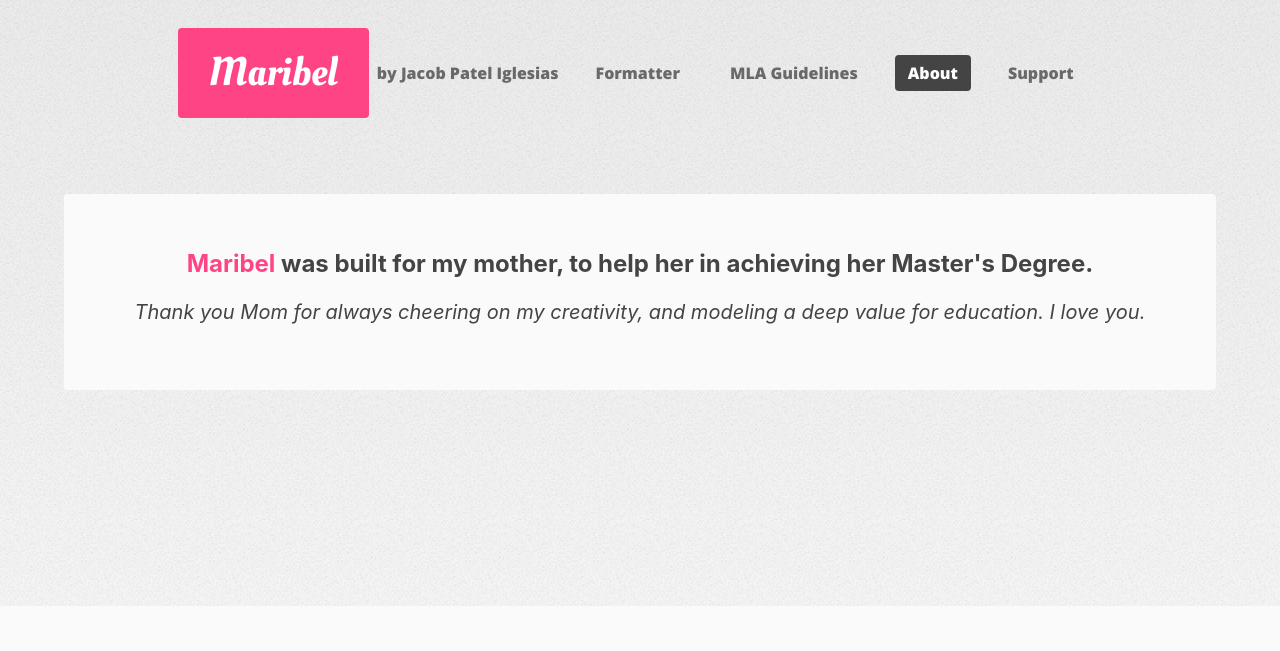
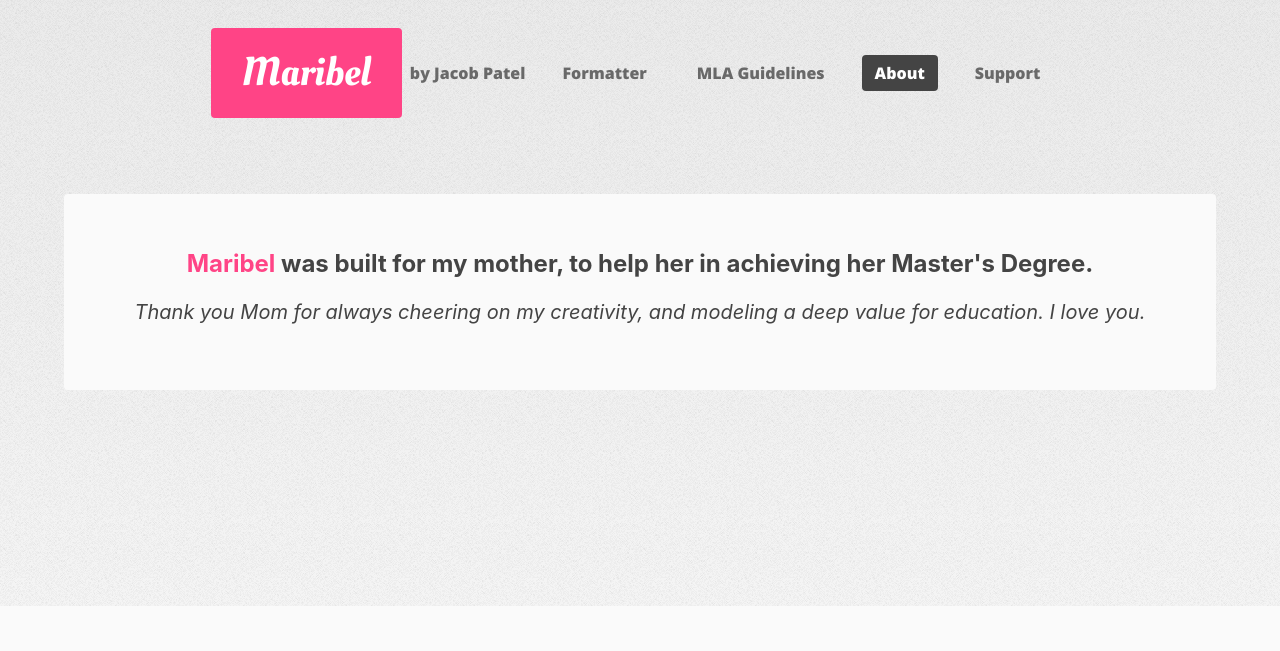
Before and after one commit to ladderdesigns/maribel, a plain HTML site: page about.html in a window 1280 px wide. Shown: the top 651 px of the page. Drawn offline with nearby package versions, Linux system fonts and the light colour scheme.

Commit message:
minor edits on about.html

```diff
--- a/about.html
+++ b/about.html
@@ -32,7 +32,7 @@
 								<a class="button is-danger is-size-4 is-centered-mobile" id="titleLogo"
 									onclick="location.href='index.html'"><span> Maribel </span></a>
 								<span class="navSelect is-size-7-mobile" id="titleName"
-									style="margin-bottom: 0.5rem;">by Jacob Patel Iglesias
+									style="margin-bottom: 0.5rem;">by Jacob Patel
 								</span>
 							</div>
 						</div>
```
